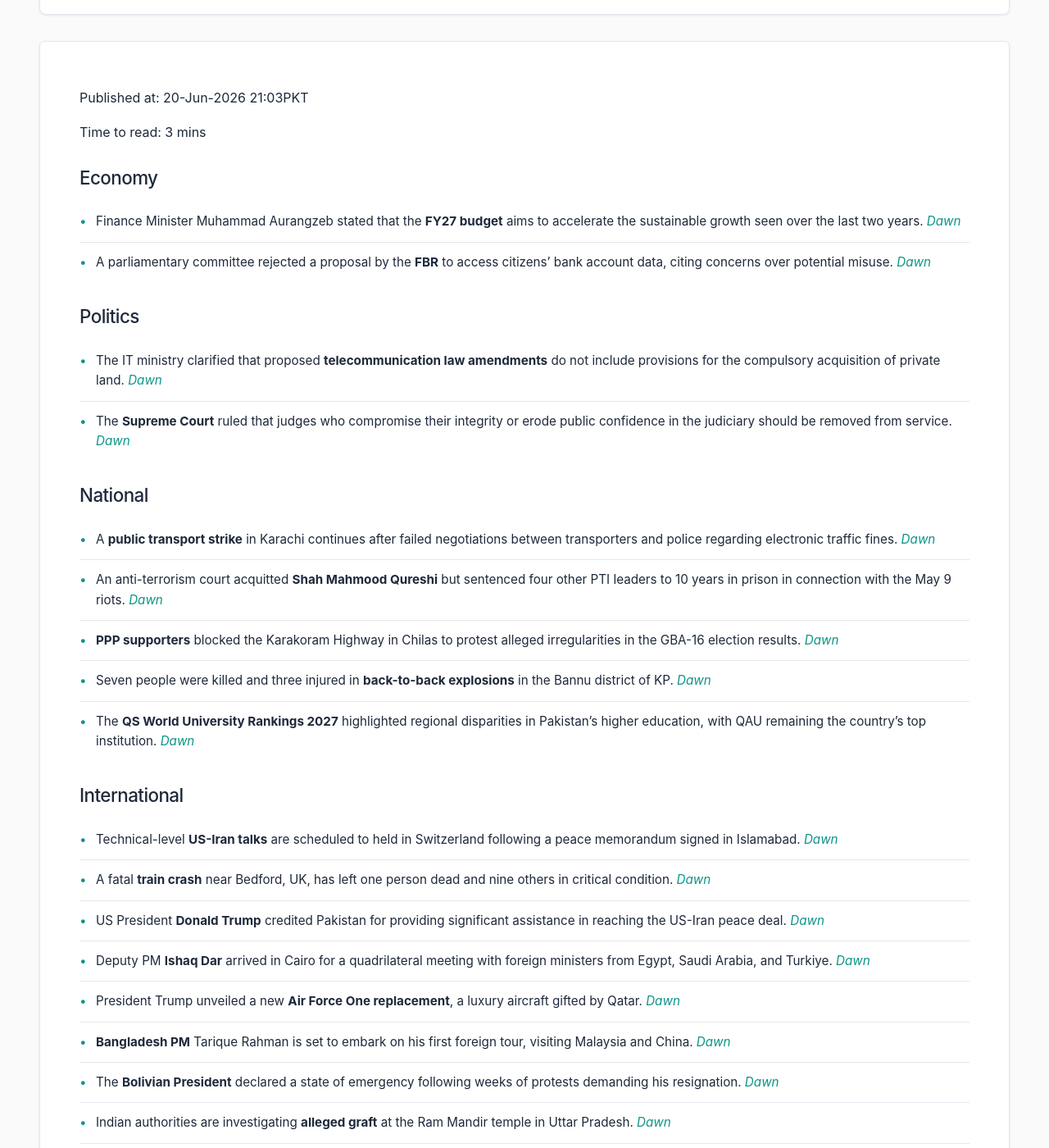
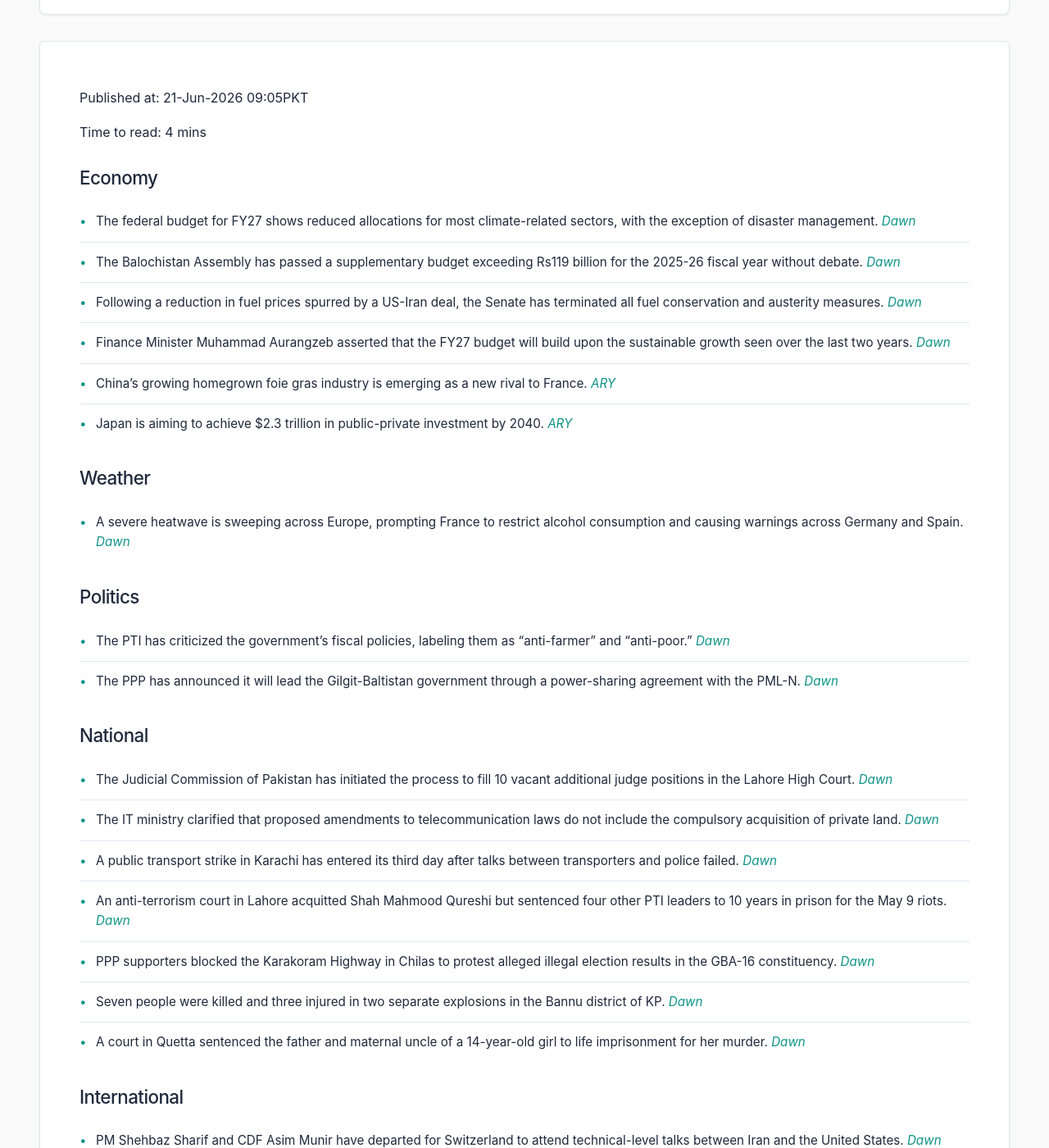
Before and after one commit to zsubzwary/news, a Jekyll site: the page built from en/index.md, in a window 1280 px wide and 1400 px high, scrolled down 209 px. Shown: the whole window at 82% size. Built offline with Jekyll 4.4.1, drawn with Linux system fonts in a browser that asks for light colours; some web fonts are replaced; comment, search, counter and statistics services are not loaded; some of the changed text lies outside the part shown.

Commit message:
DateTime; 2026-06-21T04:05:01.516Z

```diff
--- a/en/index.md
+++ b/en/index.md
@@ -4,38 +4,50 @@ title: Pakistan News Briefing
 lang: en
 ---
 
-Published at: 20-Jun-2026 21:03PKT
+Published at: 21-Jun-2026 09:05PKT
 
-Time to read: 3 mins
+Time to read: 4 mins
 
 ### Economy
-- Finance Minister Muhammad Aurangzeb stated that the **FY27 budget** aims to accelerate the sustainable growth seen over the last two years. *[Dawn](https://www.dawn.com/news/2009454/budget-fy27-sets-the-foundation-to-accelerate-sustainable-growth-seen-in-past-2-years-aurangzeb)*
-- A parliamentary committee rejected a proposal by the **FBR** to access citizens' bank account data, citing concerns over potential misuse. *[Dawn](https://www.dawn.com/news/2009395/budget-2026-27-na-panel-rejects-fbr-bid-to-access-bank-account-data)*
+- The federal budget for FY27 shows reduced allocations for most climate-related sectors, with the exception of disaster management. *[Dawn](https://www.dawn.com/news/2009607/climate-action-takes-a-backseat-in-federal-budget-fy27)*
+- The Balochistan Assembly has passed a supplementary budget exceeding Rs119 billion for the 2025-26 fiscal year without debate. *[Dawn](https://www.dawn.com/news/2009604/balochistan-budget-2026-27-balochistan-passes-rs119bn-suppl-budget-without-debate)*
+- Following a reduction in fuel prices spurred by a US-Iran deal, the Senate has terminated all fuel conservation and austerity measures. *[Dawn](https://www.dawn.com/news/2009516/senate-ends-fuel-conservation-austerity-measures-after-fuel-prices-ease)*
+- Finance Minister Muhammad Aurangzeb asserted that the FY27 budget will build upon the sustainable growth seen over the last two years. *[Dawn](https://www.dawn.com/news/2009454/budget-fy27-sets-the-foundation-to-accelerate-sustainable-growth-seen-in-past-2-years-aurangzeb)*
+- China's growing homegrown foie gras industry is emerging as a new rival to France. *[ARY](https://arynews.tv/foie-gras-production-a-growing-industry-in-china)*
+- Japan is aiming to achieve $2.3 trillion in public-private investment by 2040. *[ARY](https://arynews.tv/japan-to-target-2-3-trillion-public-private-investment-by-2040)*
+
+### Weather
+- A severe heatwave is sweeping across Europe, prompting France to restrict alcohol consumption and causing warnings across Germany and Spain. *[Dawn](https://www.dawn.com/news/2009530/europe-swelters-under-heatwave-france-restricts-alcohol-consumption)*
 
 ### Politics
-- The IT ministry clarified that proposed **telecommunication law amendments** do not include provisions for the compulsory acquisition of private land. *[Dawn](https://www.dawn.com/news/2009478/it-ministry-clarifies-proposed-telecom-law-amendments-do-not-mandate-acquisition-of-private-land)*
-- The **Supreme Court** ruled that judges who compromise their integrity or erode public confidence in the judiciary should be removed from service. *[Dawn](https://www.dawn.com/news/2009391/judges-who-lose-public-trust-should-be-removed-sc)*
+- The PTI has criticized the government's fiscal policies, labeling them as "anti-farmer" and "anti-poor." *[Dawn](https://www.dawn.com/news/2009605/pti-slams-govt-for-anti-poor-fiscal-policies)*
+- The PPP has announced it will lead the Gilgit-Baltistan government through a power-sharing agreement with the PML-N. *[Dawn](https://www.dawn.com/news/2009532/ppp-to-lead-gb-govt-under-power-sharing-deal-with-pml-n)*
 
 ### National
-- A **public transport strike** in Karachi continues after failed negotiations between transporters and police regarding electronic traffic fines. *[Dawn](https://www.dawn.com/news/2009488/talks-between-transporters-police-break-down-as-karachi-strike-enters-third-day)*
-- An anti-terrorism court acquitted **Shah Mahmood Qureshi** but sentenced four other PTI leaders to 10 years in prison in connection with the May 9 riots. *[Dawn](https://www.dawn.com/news/2009472/may-9-riots-lahore-atc-acquits-shah-mahmood-qureshi-sentences-4-leaders-others-to-10-years)*
-- **PPP supporters** blocked the Karakoram Highway in Chilas to protest alleged irregularities in the GBA-16 election results. *[Dawn](https://www.dawn.com/news/2009496/ppp-supporters-block-karakoram-highway-in-chilas-allege-illegal-gba-16-election-result)*
-- Seven people were killed and three injured in **back-to-back explosions** in the Bannu district of KP. *[Dawn](https://www.dawn.com/news/2009439/7-dead-3-injured-in-back-to-back-blasts-in-kps-bannu)*
-- The **QS World University Rankings 2027** highlighted regional disparities in Pakistan's higher education, with QAU remaining the country's top institution. *[Dawn](https://www.dawn.com/news/2009327/qs-university-rankings-expose-regional-disparities-in-pakistans-higher-education)*
+- The Judicial Commission of Pakistan has initiated the process to fill 10 vacant additional judge positions in the Lahore High Court. *[Dawn](https://www.dawn.com/news/2009606/judicial-commission-of-pakistan-initiates-process-to-fill-high-court-vacancies)*
+- The IT ministry clarified that proposed amendments to telecommunication laws do not include the compulsory acquisition of private land. *[Dawn](https://www.dawn.com/news/2009478/it-ministry-clarifies-proposed-telecom-law-amendments-do-not-mandate-acquisition-of-private-land)*
+- A public transport strike in Karachi has entered its third day after talks between transporters and police failed. *[Dawn](https://www.dawn.com/news/2009488/talks-between-transporters-police-break-down-as-karachi-strike-enters-third-day)*
+- An anti-terrorism court in Lahore acquitted Shah Mahmood Qureshi but sentenced four other PTI leaders to 10 years in prison for the May 9 riots. *[Dawn](https://www.dawn.com/news/2009472/may-9-riots-lahore-atc-acquits-shah-mahmood-qureshi-sentences-4-leaders-others-to-10-years)*
+- PPP supporters blocked the Karakoram Highway in Chilas to protest alleged illegal election results in the GBA-16 constituency. *[Dawn](https://www.dawn.com/news/2009496/ppp-supporters-block-karakoram-highway-in-chilas-allege-illegal-gba-16-election-result)*
+- Seven people were killed and three injured in two separate explosions in the Bannu district of KP. *[Dawn](https://www.dawn.com/news/2009439/7-dead-3-injured-in-back-to-back-blasts-in-kps-bannu)*
+- A court in Quetta sentenced the father and maternal uncle of a 14-year-old girl to life imprisonment for her murder. *[Dawn](https://www.dawn.com/news/2009600/life-term-for-father-uncle-over-girls-murder)*
 
 ### International
-- Technical-level **US-Iran talks** are scheduled to held in Switzerland following a peace memorandum signed in Islamabad. *[Dawn](https://www.dawn.com/news/2009504/technical-level-talks-between-iran-us-scheduled-for-tomorrow-in-switzerland-fo)*
-- A fatal **train crash** near Bedford, UK, has left one person dead and nine others in critical condition. *[Dawn](https://www.dawn.com/news/2009486/nine-people-remain-in-critical-condition-after-fatal-uk-train-crash)*
-- US President **Donald Trump** credited Pakistan for providing significant assistance in reaching the US-Iran peace deal. *[Dawn](https://www.dawn.com/news/2009455/trump-says-pakistan-really-helped-us-with-iran-deal)*
-- Deputy PM **Ishaq Dar** arrived in Cairo for a quadrilateral meeting with foreign ministers from Egypt, Saudi Arabia, and Turkiye. *[Dawn](https://www.dawn.com/news/2009459/dar-arrives-in-cairo-for-quadrilateral-foreign-ministers-meeting-fo)*
-- President Trump unveiled a new **Air Force One replacement**, a luxury aircraft gifted by Qatar. *[Dawn](https://www.dawn.com/news/2009437/flying-white-house-trump-unveils-qatar-gifted-air-force-one-replacement)*
-- **Bangladesh PM** Tarique Rahman is set to embark on his first foreign tour, visiting Malaysia and China. *[Dawn](https://www.dawn.com/news/2009465/bangladesh-pm-to-visit-malaysia-china-on-first-foreign-tour)*
-- The **Bolivian President** declared a state of emergency following weeks of protests demanding his resignation. *[Dawn](https://www.dawn.com/news/2009469/bolivian-president-declares-state-of-emergency-after-weeks-of-protests-demanding-his-resignation)*
-- Indian authorities are investigating **alleged graft** at the Ram Mandir temple in Uttar Pradesh. *[Dawn](https://www.dawn.com/news/2009368/india-probes-graft-charges-at-temple-built-on-babri-mosque)*
-- Analysis suggests Pakistan may be able to reap significant diplomatic and economic **dividends** following its role in the US-Iran peace agreement. *[Dawn](https://www.dawn.com/news/2009462/pakistan-successfully-brokered-peace-between-the-us-and-iran-can-it-now-reap-the-dividend)*
+- PM Shehbaz Sharif and CDF Asim Munir have departed for Switzerland to attend technical-level talks between Iran and the United States. *[Dawn](https://www.dawn.com/news/2009504/pm-shehbaz-cdf-asim-munir-depart-for-switzerland-to-attend-iran-us-talks)*
+- Israeli strikes in Lebanon have killed at least 20 people, straining a recent ceasefire agreement. *[Dawn](https://www.dawn.com/news/2009582/at-least-20-killed-as-israel-continues-attacks-in-lebanon)*
+- Israeli airstrikes in Gaza killed at least 11 people, including a journalist, despite ongoing efforts to maintain a ceasefire. *[Dawn](https://www.dawn.com/news/2009579/journalist-among-11-killed-in-israels-assault-on-gaza)*
+- Counter-terrorism officers in Scotland are investigating suspected anti-Muslim violent attacks in Edinburgh. *[Dawn](https://www.dawn.com/news/2009523/counter-terror-cops-probe-suspected-anti-muslim-attacks-in-edinburgh)*
+- Italian Prime Minister Giorgia Meloni has responded to diplomatic criticisms from US President Donald Trump. *[Dawn](https://www.dawn.com/news/2009521/meloni-hits-back-as-trump-escalates-g7-photo-spat)*
+- Nine people remain in critical condition following a fatal train collision near Bedford, UK. *[Dawn](https://www.dawn.com/news/2009486/nine-people-remain-in-critical-condition-after-fatal-uk-train-crash)*
+- Reports indicate that UK Prime Minister Keir Starmer may be prepared to resign. *[ARY](https://arynews.tv/keir-starmer-uk-pm-ready-to-quit-says-reports)*
 
 ### Sports
-- **World Cup players** have reported difficulties playing on the innovative grass surfaces used during the tournament. *[Dawn](https://www.dawn.com/news/2009329/pitch-not-perfect-world-cup-players-find-weirdness-underfoot-on-innovative-grass)*
+- Spain expresses readiness to respond strongly in upcoming competitions. *[ARY](https://arynews.tv/fired-up-spain-ready-to-hit-back-says-de-la-fuente)*
+- Malaga has secured La Liga promotion after defeating Almeria in a play-off. *[ARY](https://arynews.tv/malaga-defeat-almeria-in-play-off-to-win-la-liga-promotion)*
+- Germany has reached the last 32 of the World Cup by defeating Ivory Coast. *[ARY](https://arynews.tv/germany-beat-ivory-coast-to-reach-world-cup-last-32)*
 
 ### Health
-- Officials in **northeastern Congo** fear a rapid spread of Ebola after dozens of deaths were reported in a civilian camp. *[Dawn](https://www.dawn.com/news/2009502/dozens-of-deaths-at-congo-camp-suggest-ebola-could-be-spreading-fast)*
+- An experimental heart drug may also show potential in helping to heal kidneys. *[ARY](https://arynews.tv/ebola-and-its-long-term-effects-on-health)*
+
+### Other
+- The UN has stated that children are bearing the disproportionate brunt of various climate hazards. *[ARY](https://arynews.tv/climate-focus-children-bearing-brunt-of-climate-hazards-un-says)*
```
